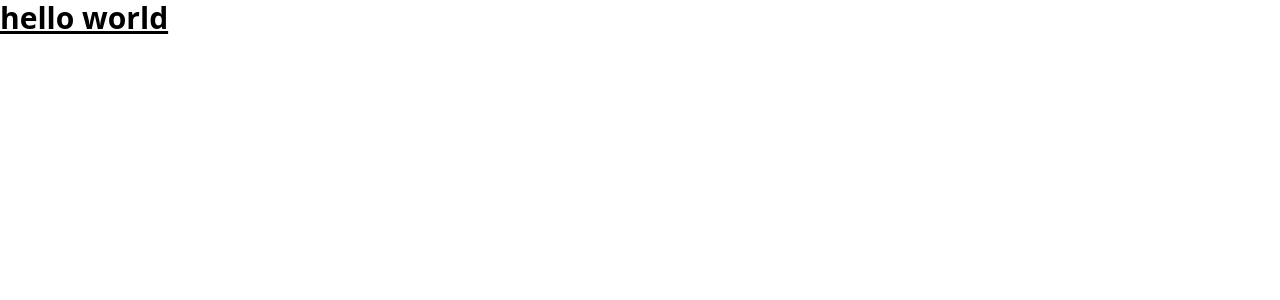
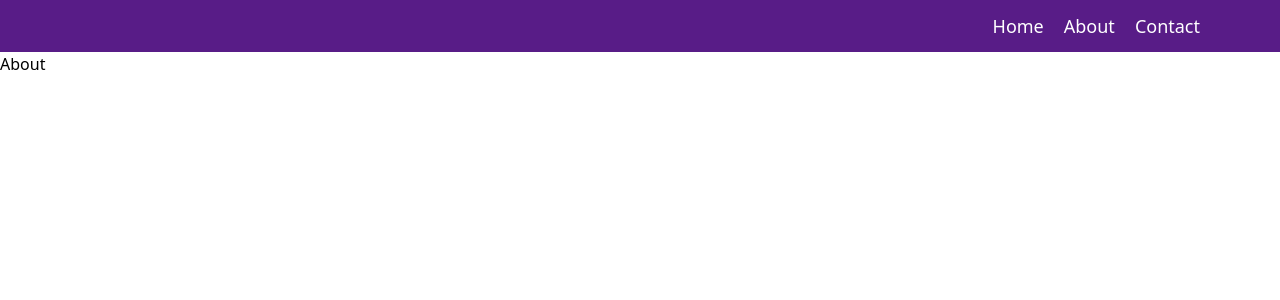
Before and after one commit to saagarbhujel/iNote, a React (Vite) app: page /about in a window 1280 px wide. Shown: the top 300 px of the page. Built offline with nearby package versions, Linux system fonts and the light colour scheme.

Commit message:
navbar and routes added

```diff
--- a/package.json
+++ b/package.json
@@ -11,7 +11,8 @@
   },
   "dependencies": {
     "react": "^18.2.0",
-    "react-dom": "^18.2.0"
+    "react-dom": "^18.2.0",
+    "react-router-dom": "^6.11.2"
   },
   "devDependencies": {
     "@types/react": "^18.0.37",
--- a/src/App.jsx
+++ b/src/App.jsx
@@ -1,12 +1,31 @@
 
 import './App.css'
+import About from './components/About';
+import Contact from './components/Contact';
+import Home from './components/Home';
+import NavBar from './components/NavBar';
+import { BrowserRouter, Routes, Route } from "react-router-dom";
+
+
+
+
+
 
 function App() {
 
 
   return (
     <>
-      <h1 className="text-3xl font-bold underline">hello world</h1>
+      <BrowserRouter>
+        <NavBar />
+        <Routes>
+          <Route exact path="/" element={<Home />}></Route>
+          <Route exact path="/about" element={<About />}></Route>
+          <Route exact path="/contact" element={<Contact />}></Route>
+        </Routes>
+      </BrowserRouter>
+
+
     </>
   );
 }
--- /dev/null
+++ b/src/components/About.jsx
@@ -0,0 +1,9 @@
+import React from 'react'
+
+const About = () => {
+  return (
+    <div>About</div>
+  )
+}
+
+export default About
--- /dev/null
+++ b/src/components/Contact.jsx
@@ -0,0 +1,9 @@
+import React from 'react'
+
+const Contact = () => {
+  return (
+    <div>Contact</div>
+  )
+}
+
+export default Contact
--- /dev/null
+++ b/src/components/Home.jsx
@@ -0,0 +1,9 @@
+import React from 'react'
+
+const Home = () => {
+  return (
+    <div>Home</div>
+  )
+}
+
+export default Home
--- /dev/null
+++ b/src/components/NavBar.jsx
@@ -0,0 +1,24 @@
+import React from 'react'
+import {Link} from "react-router-dom"
+
+const NavBar = () => {
+  return (
+    <>
+      <nav className=" bg-purple-900 text-white py-3 text-lg ">
+        <ul className=" flex justify-end px-4 mr-16">
+          <Link to="/">
+            <li>Home</li>
+          </Link>
+          <Link to="/about">
+            <li className=" mx-5">About</li>
+          </Link>
+          <Link to="/contact">
+            <li>Contact</li>
+          </Link>
+        </ul>
+      </nav>
+    </>
+  );
+}
+
+export default NavBar
```
Also changed, not shown: 1 other file (tests, documents, lock files or other folders).
